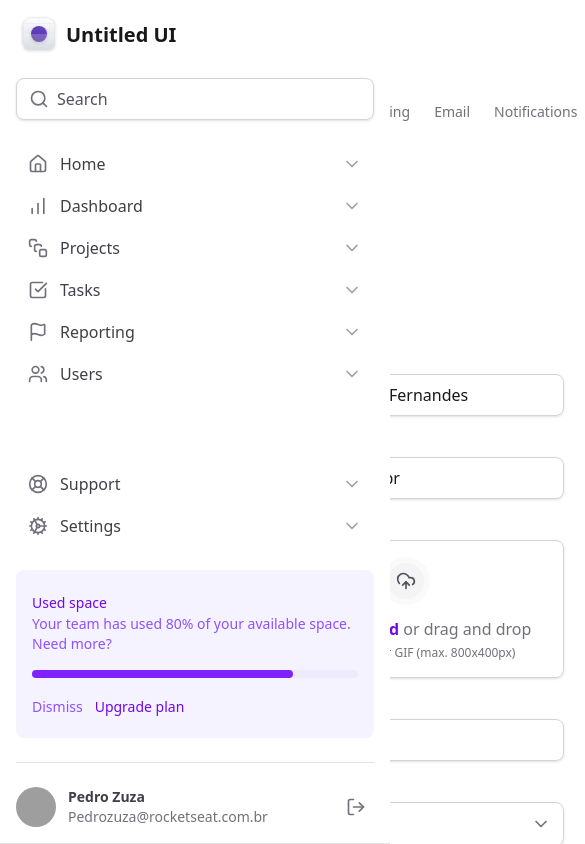
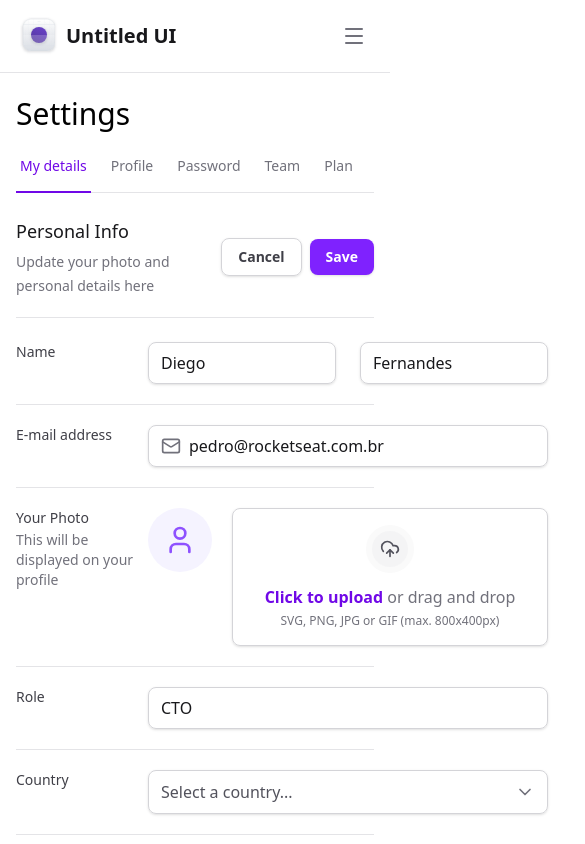
Before and after one commit to Pedrohenriquezuza/tailwind-next, a Next.js app: page / in a window 390 px wide. Shown: the top 844 px of the page, 585 px wide, since content can reach past the window. Built offline with nearby package versions, Linux system fonts and the light colour scheme; grey boxes are pictures that could not be loaded.

Commit message:
add responsive tabs

```diff
--- a/package.json
+++ b/package.json
@@ -10,6 +10,8 @@
   },
   "dependencies": {
     "@formkit/auto-animate": "^0.9.0",
+    "@radix-ui/react-collapsible": "^1.1.12",
+    "@radix-ui/react-scroll-area": "^1.2.10",
     "@radix-ui/react-select": "^2.2.6",
     "@radix-ui/react-tabs": "^1.1.13",
     "framer-motion": "^12.33.0",
--- a/src/app/layout.tsx
+++ b/src/app/layout.tsx
@@ -9,9 +9,11 @@
   return (
     <html lang="pt-br" className="antialiased">
       <body>
-        <div className="grid grid-cols-(--grid-app) h-screen">
+        <div className="lg:grid lg:grid-cols-(--grid-app) h-screen">
           <Sidebar />
-          <main className="px-8 pb-12 pt-8">{children}</main>
+          <main className="px-4 pb-12 pt-24 lg:col-start-2 lg:px-8 lg:pt-8 max-w-[100vw]">
+            {children}
+          </main>
         </div>
       </body>
     </html>
--- a/src/components/SettingsTabs/TabItem.tsx
+++ b/src/components/SettingsTabs/TabItem.tsx
@@ -14,7 +14,7 @@
       value={value}
       className="relative outline-none group px-1 pb-4 text-sm font-medium text-zinc-500 hover:text-violet-700 data-[state=active]:text-violet-700"
     >
-      <span className="group-focus-visible:ring-2 group-focus-visible:ring-violet-400 rounded group-focus-visible:ring-offset-4 outline-none">
+      <span className="whitespace-nowrap group-focus-visible:ring-2 group-focus-visible:ring-violet-400 rounded group-focus-visible:ring-offset-4 outline-none">
         {title}
       </span>
 
--- a/src/components/SettingsTabs/index.tsx
+++ b/src/components/SettingsTabs/index.tsx
@@ -1,6 +1,7 @@
 "use client";
 
 import * as Tabs from "@radix-ui/react-tabs";
+import * as ScrollArea from "@radix-ui/react-scroll-area";
 import { TabItem } from "./TabItem";
 import { useState } from "react";
 
@@ -8,6 +9,8 @@
   const [currentTab, setCurrentTab] = useState("tab1");
   return (
     <Tabs.Root value={currentTab} onValueChange={setCurrentTab}>
+      <ScrollArea.Root className="w-full" type="scroll">
+        <ScrollArea.Viewport className="w-full overflow-x-scroll">
           <Tabs.List className="mt-6 flex w-full items-center gap-4 border-b border-zinc-200">
             <TabItem
               value="tab1"
@@ -24,8 +27,16 @@
               title="Password"
               isSelected={currentTab === "tab3"}
             />
-        <TabItem value="tab4" title="Team" isSelected={currentTab === "tab4"} />
-        <TabItem value="tab5" title="Plan" isSelected={currentTab === "tab5"} />
+            <TabItem
+              value="tab4"
+              title="Team"
+              isSelected={currentTab === "tab4"}
+            />
+            <TabItem
+              value="tab5"
+              title="Plan"
+              isSelected={currentTab === "tab5"}
+            />
             <TabItem
               value="tab6"
               title="Billing"
@@ -46,8 +57,21 @@
               title="Integrations"
               isSelected={currentTab === "tab9"}
             />
-        <TabItem value="tab10" title="API" isSelected={currentTab === "tab10"} />
+            <TabItem
+              value="tab10"
+              title="API"
+              isSelected={currentTab === "tab10"}
+            />
           </Tabs.List>
+        </ScrollArea.Viewport>
+
+        <ScrollArea.Scrollbar
+          className="flex h-0.5 translate-y-1.5 touch-none select-none flex-col bg-zinc-100"
+          orientation="horizontal"
+        >
+          <ScrollArea.Thumb className="relative flex-1 rounded-lg bg-zinc-300" />
+        </ScrollArea.Scrollbar>
+      </ScrollArea.Root>
     </Tabs.Root>
   );
 }
--- a/src/components/Sidebar/index.tsx
+++ b/src/components/Sidebar/index.tsx
@@ -1,3 +1,5 @@
+"use client";
+
 import Logo from "../Sidebar/Logo";
 import {
   Search,
@@ -9,17 +11,31 @@
   Users,
   LifeBuoy,
   Cog,
+  Menu,
 } from "lucide-react";
 import NavItem from "./NavItem";
 import { UsedSpaceWidget } from "./UsedSpaceWidget";
 import { Profile } from "./Profile";
+import * as Collapsible from "@radix-ui/react-collapsible";
 import * as Input from "../Input";
+import { Button } from "../Button";
 
 export function Sidebar() {
   return (
-    <aside className="flex flex-col gap-6 border-b border-zinc-200 bottom-0 fixed left-0 top-0 right-0 z-20 bg-white p-4 lg:right-auto lg:w-80 lg:border-r lg:px-5 lg:py-8 lg:relative">
+    <Collapsible.Root className="fixed left-0 right-0 top-0 z-20 flex flex-col gap-6 border-b border-zinc-200 bg-white p-4 data-[state=open]:bottom-0 lg:right-auto  lg:w-80 lg:border-r lg:px-5 lg:py-8 lg:data-[state=closed]:bottom-0 ">
+      <div className="flex items-center justify-between">
         <Logo />
+        <Collapsible.Trigger className="lg:hidden">
+          <Button variant="ghost">
+            <Menu className="g-6 w-6" />
+          </Button>
+        </Collapsible.Trigger>
+      </div>
 
+      <Collapsible.Content
+        forceMount
+        className="flex flex-1 flex-col gap-6 data-[state=closed]:hidden lg:data-[state=closed]:flex"
+      >
         <Input.Root>
           <Input.Prefix>
             <Search className="h-5 w-5 text-zinc-500" />
@@ -48,6 +64,7 @@
 
           <Profile />
         </div>
-    </aside>
+      </Collapsible.Content>
+    </Collapsible.Root>
   );
 }
```
Also changed, not shown: 1 other file (tests, documents, lock files or other folders). Lines whose indentation alone changed are shown as unchanged.
